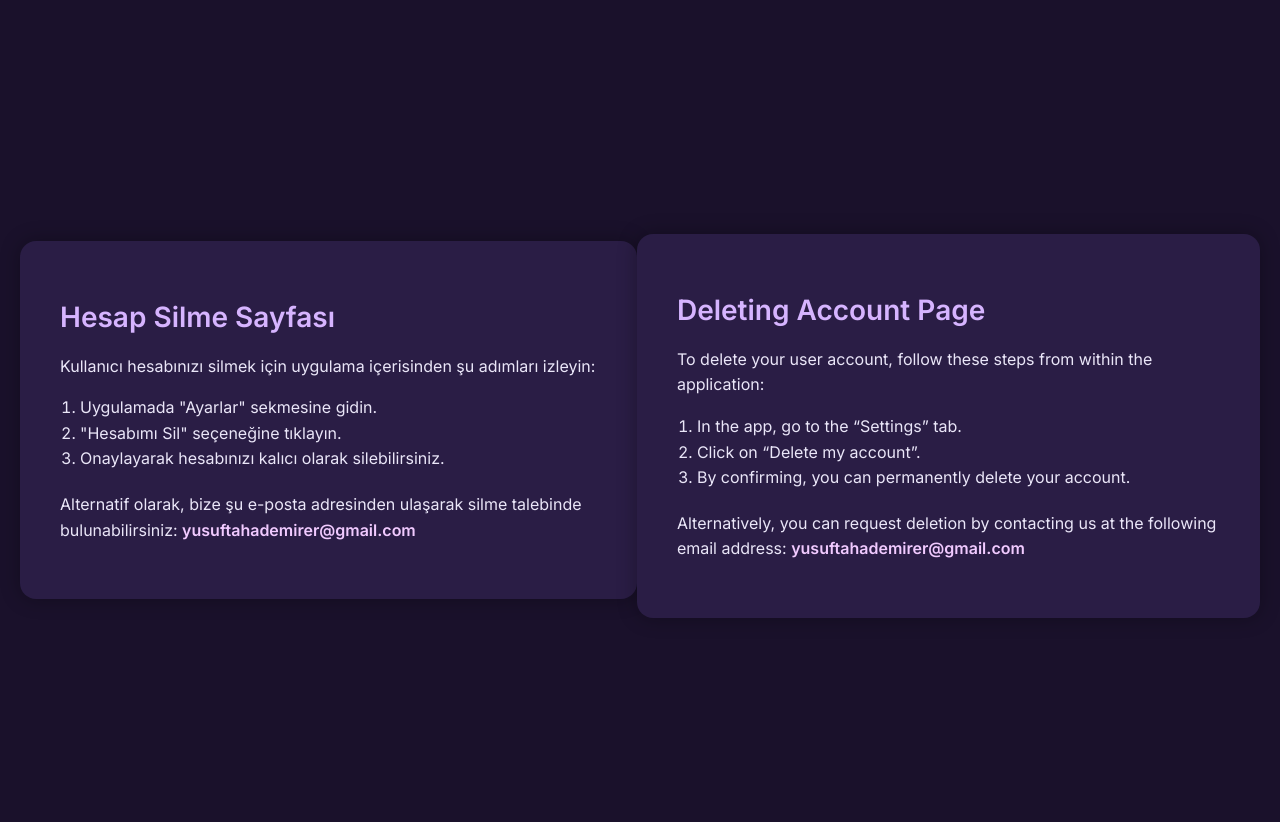
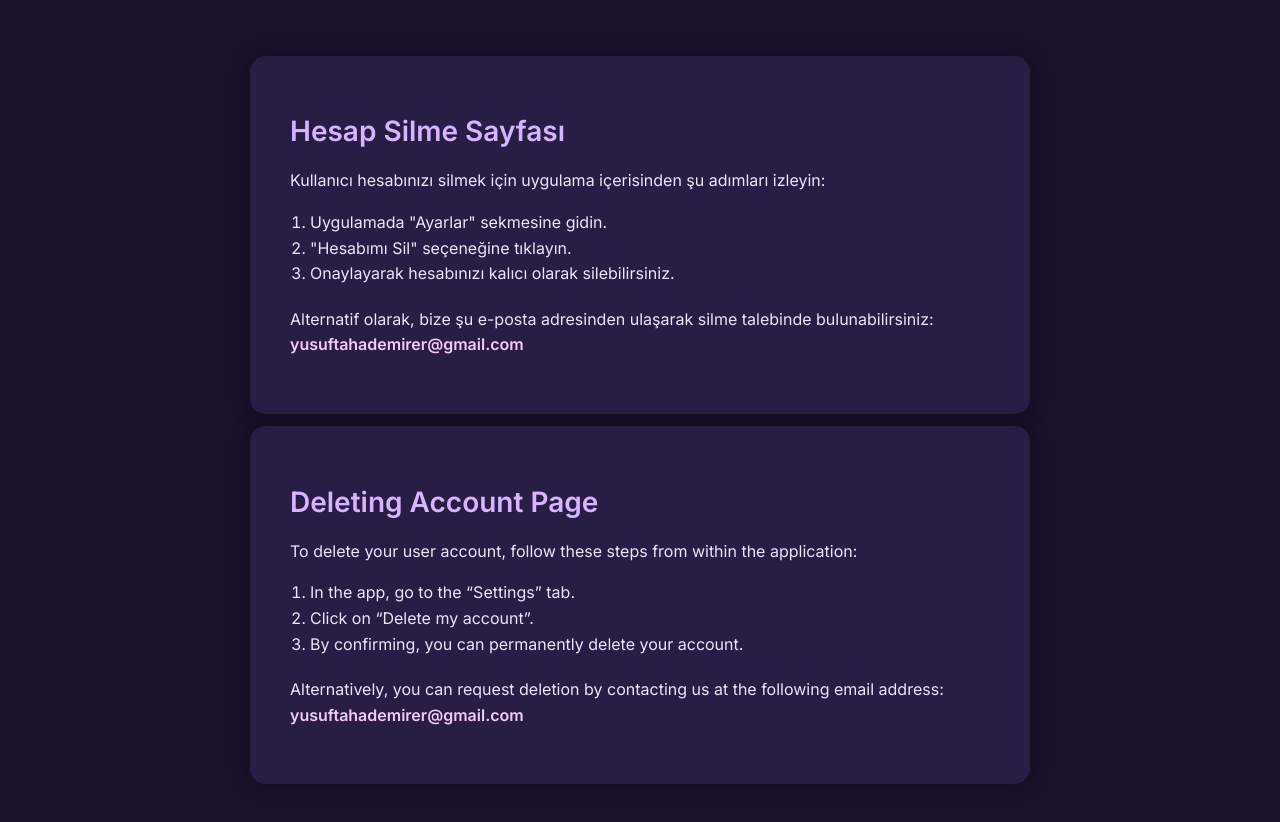
Before and after one commit to yusuftahademirer/yusuftahademirer.github.io, a plain HTML site: page index.html in a window 1280 px wide. Drawn offline with Linux system fonts and the light colour scheme.

Commit message:
Update index.html

```diff
--- a/index.html
+++ b/index.html
@@ -14,7 +14,7 @@
       background-color: #1a112b;
       color: #eae6f8;
       display: flex;
-      flex-direction: "column";
+      flex-direction: column;
       justify-content: center;
       align-items: center;
       min-height: 100vh;
```
